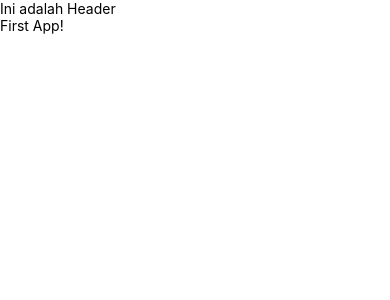
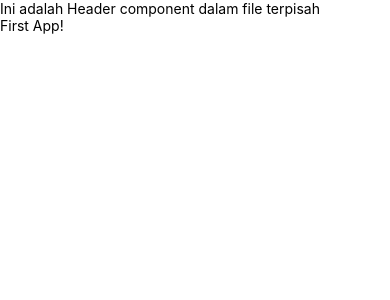
Before and after one commit to jooprima/hello_react_native, a React Native app: screen / in a window 390 px wide. Shown: the top 300 px of the page. Built offline with nearby package versions, Linux system fonts and the light colour scheme.

Commit message:
class component dalam file terpisah

```diff
--- a/App.js
+++ b/App.js
@@ -8,14 +8,9 @@
 
 import React, {Component} from 'react';
 import {View, Text, StatusBar} from 'react-native';
+import Header from './Header';
 
-class Header extends Component {
-  render(){
-    return <Text>Ini adalah Header </Text>;
-  }
-}
-
-export default class App extends Component<props> {
+export default class App extends Component {
   render() {
     return (
       <>
--- /dev/null
+++ b/Header.js
@@ -0,0 +1,10 @@
+import React, {Component} from 'react';
+import {Text} from 'react-native';
+
+class Header extends Component {
+  render() {
+    return <Text>Ini adalah Header component dalam file terpisah </Text>;
+  }
+}
+
+export default Header;
```
